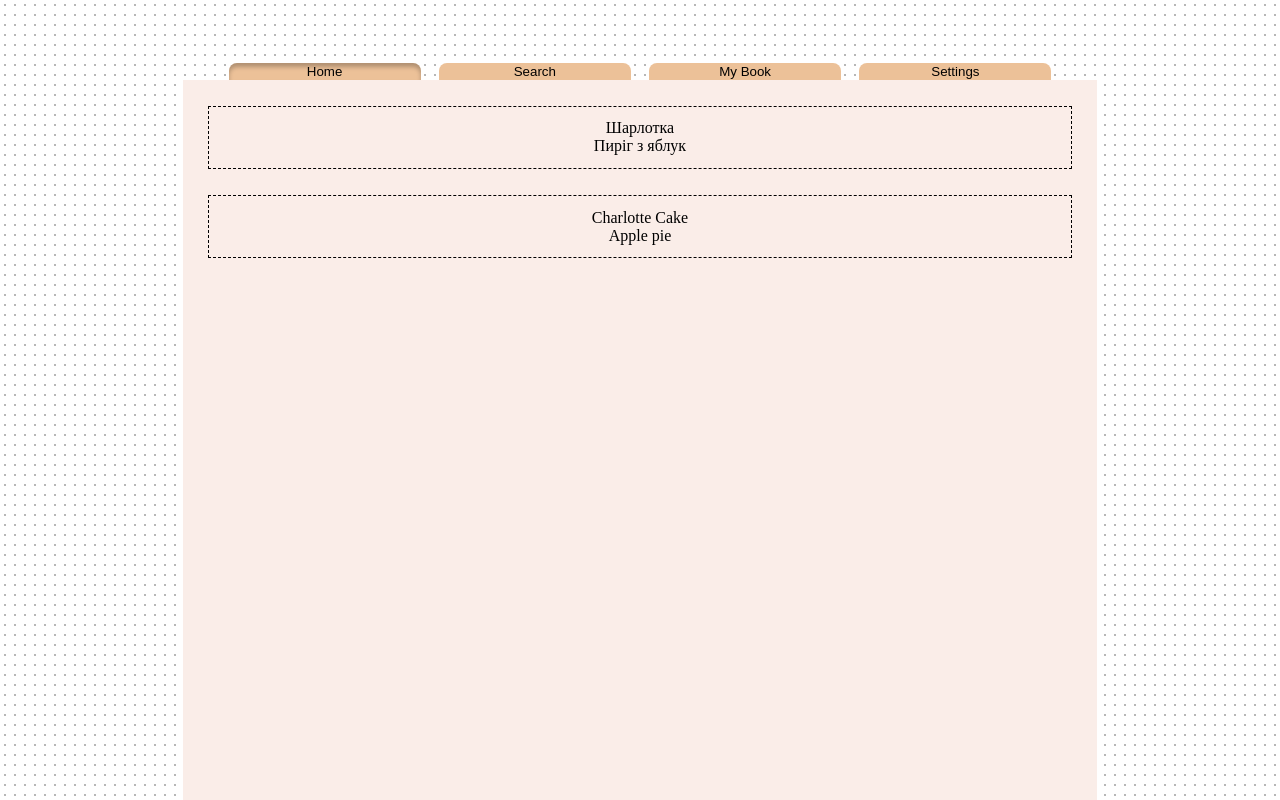
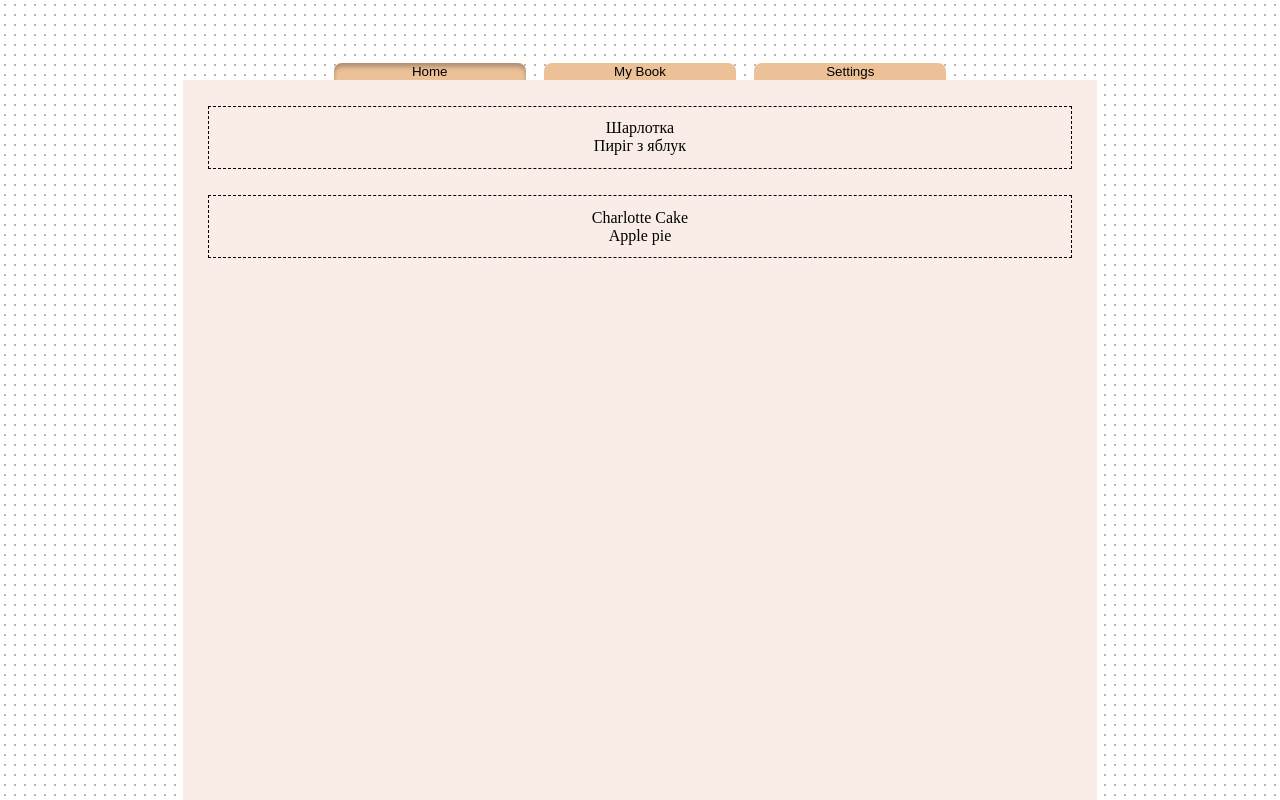
Before and after one commit to SuttArt/Yily-buly, a Vue app: page / in a window 1280 px wide. Built offline with nearby package versions, Linux system fonts and the light colour scheme; data requests are answered from the project's data file; the HTML template or start-up script is replaced by a standard one.

Commit message:
Delete search view
- Probably it would be just component in Home and Book views

```diff
--- a/src/App.vue
+++ b/src/App.vue
@@ -7,7 +7,6 @@ import NavigationTabs from '@/components/NavigationTabs.vue'
   <Navigation-tabs
     :path_name="[
       { path: 'home', name: 'Home' },
-      { path: 'search', name: 'Search' },
       { path: 'mybook', name: 'My Book' },
       { path: 'settings', name: 'Settings' }
     ]"
--- a/src/router/index.ts
+++ b/src/router/index.ts
@@ -5,7 +5,6 @@ import NotFound from '@/views/NotFound.vue'
 
 // Lazy-loading (don't load this code until it's requested)
 const myBook = () => import('@/views/BookView.vue')
-const search = () => import('@/views/SearchView.vue')
 const settings = () => import('@/views/SettingsView.vue')
 const recipeDetails = () => import('@/views/recipe/DetailsRecipeView.vue')
 const login = () => import('@/views/auth/LoginView.vue')
@@ -21,11 +20,6 @@ const routes = [
     name: 'mybook',
     component: myBook,
     meta: { requiresAuth: true }
-  },
-  {
-    path: '/search',
-    name: 'search',
-    component: search
   },
   {
     path: '/settings',
--- a/src/views/SearchView.vue
+++ /dev/null
@@ -1,7 +0,0 @@
-<script setup lang="ts"></script>
-
-<template>
-  <div>Search Content</div>
-</template>
-
-<style scoped></style>
```
Also changed, not shown: 1 other file (tests, documents, lock files or other folders).
